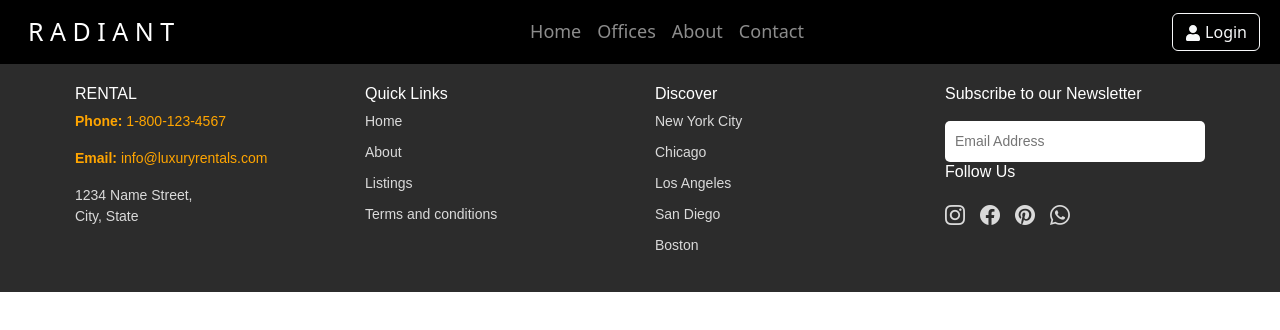
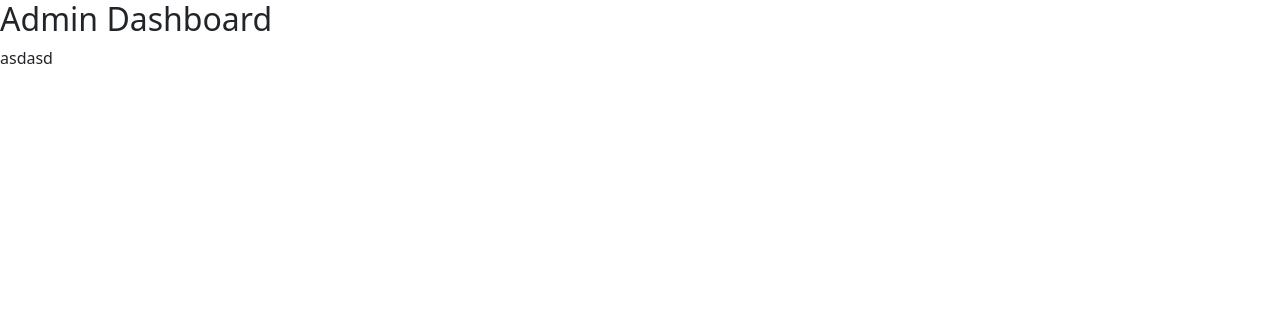
Before and after one commit to HarryTran-lead/Swp391-PodBookingSystem, a React (Vite) app in the folder Frontend/: page /SWP391-PodSystemBooking/admin in a window 1280 px wide. Shown: the top 330 px of the page. Built offline with nearby package versions, Linux system fonts and the light colour scheme.

Commit message:
add layout and page for admin

```diff
--- /dev/null
+++ b/Frontend/src/AdminLayout.jsx
@@ -0,0 +1,16 @@
+// ./AdminPages/AdminLayout.jsx
+import React from 'react';
+
+function AdminLayout({ children }) {
+  return (
+    <div>
+      <nav>
+        {/* Add Admin-specific navigation here */}
+        <h2>Admin Dashboard</h2>
+      </nav>
+      <main>{children}</main>
+    </div>
+  );
+}
+
+export default AdminLayout;
--- /dev/null
+++ b/Frontend/src/AdminPages/Account/Account.jsx
@@ -0,0 +1,9 @@
+import React from 'react'
+
+export default function Account() {
+  return (
+    <div>
+      asdasd
+    </div>
+  )
+}
--- a/Frontend/src/App.jsx
+++ b/Frontend/src/App.jsx
@@ -1,28 +1,30 @@
 import React from 'react';
 import { BrowserRouter as Router, Route, Routes } from 'react-router-dom';
-import Header from './UserPages/Header/Header';
-import Footer from './UserPages/Footer/Footer';
+import UserLayout from './UserLayout'; // Import UserLayout
 import HomePage from './UserPages/HomePage/HomePage';
 import About from './UserPages/About/About';
-import LoginPage from './UserPages/LoginPage/LoginPage'; // Import your LoginPage
-import SignUpPage from './UserPages/SignUpPage/SignUppage';
-import Contact from './UserPages/Contact/Contact'
+import LoginPage from './UserPages/LoginPage/LoginPage';
+import SignUpPage from './UserPages/SignUpPage/SignUpPage';
+import Contact from './UserPages/Contact/Contact';
+import AdminLayout from './AdminLayout'; // Import AdminLayout
+import Account from './AdminPages/Account/Account'
 import 'bootstrap/dist/css/bootstrap.min.css';
 
 function App() {
   return (
     <Router>
-    <Header/>
       <Routes>
+        {/* User section routes */}
+        <Route path="/SWP391-PodSystemBooking" element={<UserLayout><HomePage /></UserLayout>} />
+        <Route path="/SWP391-PodSystemBooking/about" element={<UserLayout><About /></UserLayout>} />
+        <Route path="/SWP391-PodSystemBooking/login" element={<UserLayout><LoginPage /></UserLayout>} />
+        <Route path="/SWP391-PodSystemBooking/signup" element={<UserLayout><SignUpPage /></UserLayout>} />
+        <Route path="/SWP391-PodSystemBooking/contact" element={<UserLayout><Contact /></UserLayout>} />
 
-        <Route path="/SWP391-PodSystemBooking" element={<HomePage />} />
-        <Route path="/SWP391-PodSystemBooking/login" element={<LoginPage />} />
-        <Route path="/SWP391-PodSystemBooking/about" element={<About />} />
-        <Route path="/SWP391-PodSystemBooking/signup" element={<SignUpPage />} />
-        <Route path="/SWP391-PodSystemBooking/contact" element={< Contact/>} />
-
+        {/* Admin section routes */}
+        <Route path="/SWP391-PodSystemBooking/admin" element={<AdminLayout><Account /></AdminLayout>} />
+        {/* You can add more admin routes here */}
       </Routes>
-      <Footer/>
     </Router>
   );
 }
--- /dev/null
+++ b/Frontend/src/UserLayout.jsx
@@ -0,0 +1,13 @@
+import React from 'react'
+import Header from './UserPages/Header/Header'
+import Footer from './UserPages/Footer/Footer'
+
+export default function UserLayout({children}) {
+  return (
+    <div>
+       <Header />
+      <main>{children}</main>
+      <Footer />
+    </div>
+  )
+}
```
Also changed, not shown: Frontend/src/AdminPages/Sidebar/Sidebar.css (added), Frontend/src/AdminPages/Sidebar/Sidebar.jsx (added).
